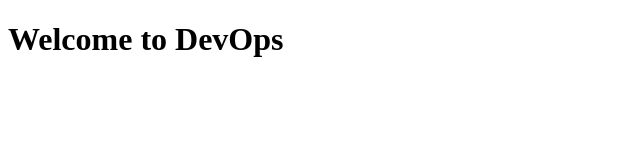
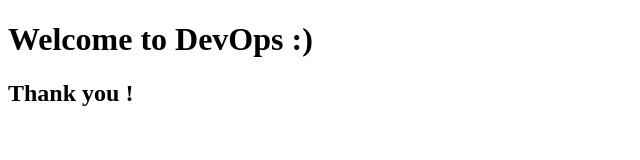
Before and after one commit to vamshikrishnavelpula/cool-DevOpsgit, a plain HTML site: page index.html in a window 1280 px wide. Shown: the whole page, without its empty margins (0-640 px from the left). Drawn offline with Linux system fonts and the light colour scheme.

Commit message:
Update index.html

```diff
--- a/index.html
+++ b/index.html
@@ -6,6 +6,7 @@
 		</head>
 
 		<body>
-    			<h1>Welcome to DevOps</h1>
+    			<h1>Welcome to DevOps :)</h1>
+			<h2>Thank you !</h2>
 		</body>
 	</html>
```
